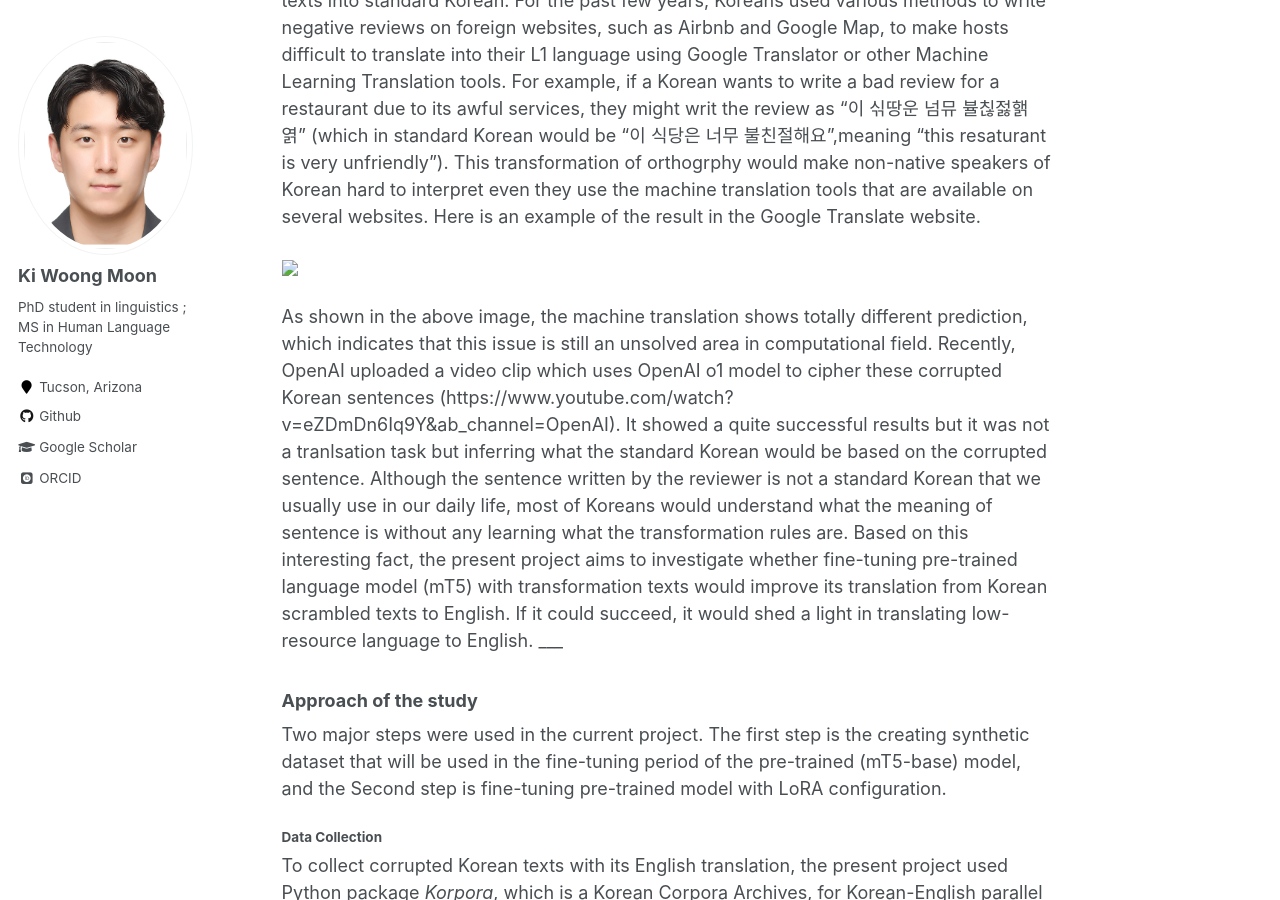
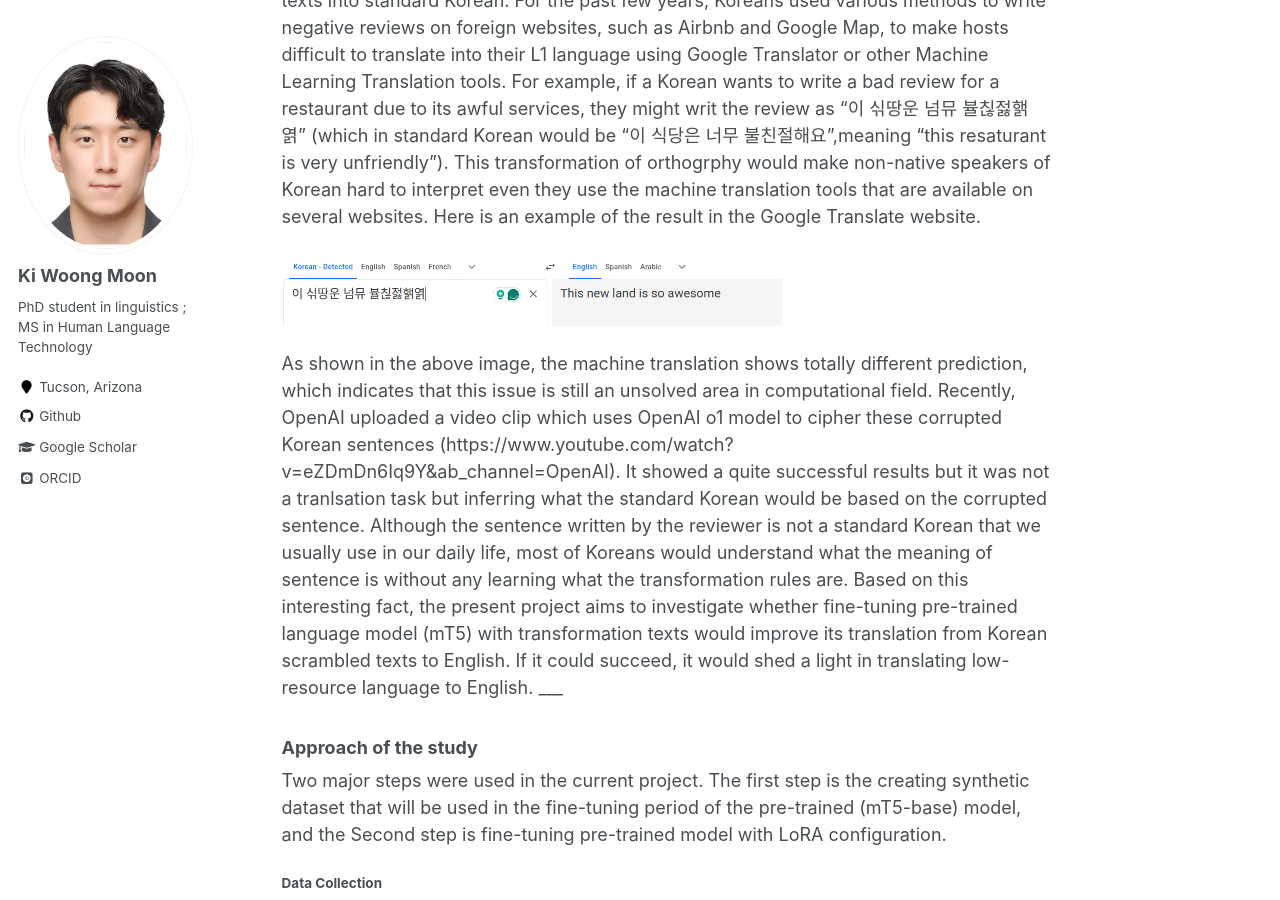
Before and after one commit to Ki-Woong95/Ki-Woong95.github.io, a Jekyll site: the page built from _portfolio/portfolio-2.md, in a window 1280 px wide and 900 px high, scrolled down 465 px. Built offline with Jekyll 4.4.1, drawn with Linux system fonts in a browser that asks for light colours; some web fonts are replaced.

Commit message:
fixed imgs

```diff
--- a/_portfolio/portfolio-2.md
+++ b/_portfolio/portfolio-2.md
@@ -33,7 +33,7 @@ ___
 
 As a native Korean speaker, Koreans have an unique ability in ciphering abnormal Korean texts into standard Korean. For the past few years, Koreans used various methods to write negative reviews on foreign websites, such as Airbnb and Google Map, to make hosts difficult to translate into their L1 language using Google Translator or other Machine Learning Translation tools. For example, if a Korean wants to write a bad review for a restaurant due to its awful services, they might writ the review as "이 싞땅운 넘뮤 뷸칞젏핽엵" (which in standard Korean would be "이 식당은 너무 불친절해요",meaning "this resaturant is very unfriendly"). This transformation of orthogrphy would make non-native speakers of Korean hard to interpret even they use the machine translation tools that are available on several websites. Here is an example of the result in the Google Translate website.
 
-  <img src="../images/google_translation.png" width="500" />
+  <img src="/images/google_translation.png" width="500" />
 
 
 As shown in the above image, the machine translation shows totally different prediction, which indicates that this issue is still an unsolved area in computational field. Recently, OpenAI uploaded a video clip which uses OpenAI o1 model to cipher these corrupted Korean sentences (https://www.youtube.com/watch?v=eZDmDn6Iq9Y&ab_channel=OpenAI). It showed a quite successful results but it was not a tranlsation task but inferring what the standard Korean would be based on the corrupted sentence.
@@ -113,8 +113,8 @@ Lastly, the current project utilized fine-tuning pre-trained model with applying
 | Revised Model       | 3.5117          | 2.6651              | 3536.8129         |28.2062                 |
 
 
-  <img src="../images/train_loss.png" width="500" />
-  <img src = "../images/eval_loss.png" width="500"/>
+  <img src="/images/train_loss.png" width="500" />
+  <img src = "/images/eval_loss.png" width="500"/>
 
 ### Comparsions between fine-tuned models and base (mT5) model
 |  Model              | CHRF score      |Improved over Base model|
@@ -159,13 +159,13 @@ Average Word count | 23.79| 11.64|
 
 Based on the average word count, the prediction showed significantly lower word count indicating that huge omissions occurred during the translation.
 
-  <img src="../images/hist.png" width="500" />
+  <img src="/images/hist.png" width="500" />
 
 
 After analyzing the average word count for each token, the project computed the Levenshtein edit distance using `nltk` library between predictions and references. This indicates the number of insertions, deletions or substtitutions required to convert one string into another.
 The average edit distance was 110.26 which is a high edit distance. This indicates that the model's predictions are quite different from the reference translations, suggesting that the model is generating a lot of incorrect words, has significant omissions or additions in the predictions, and consequently failed to align with the reference text both semantically and syntactically.
 
-  <img src="../images/distance.png" width="500" />
+  <img src="/images/distance.png" width="500" />
 
 
 
```
